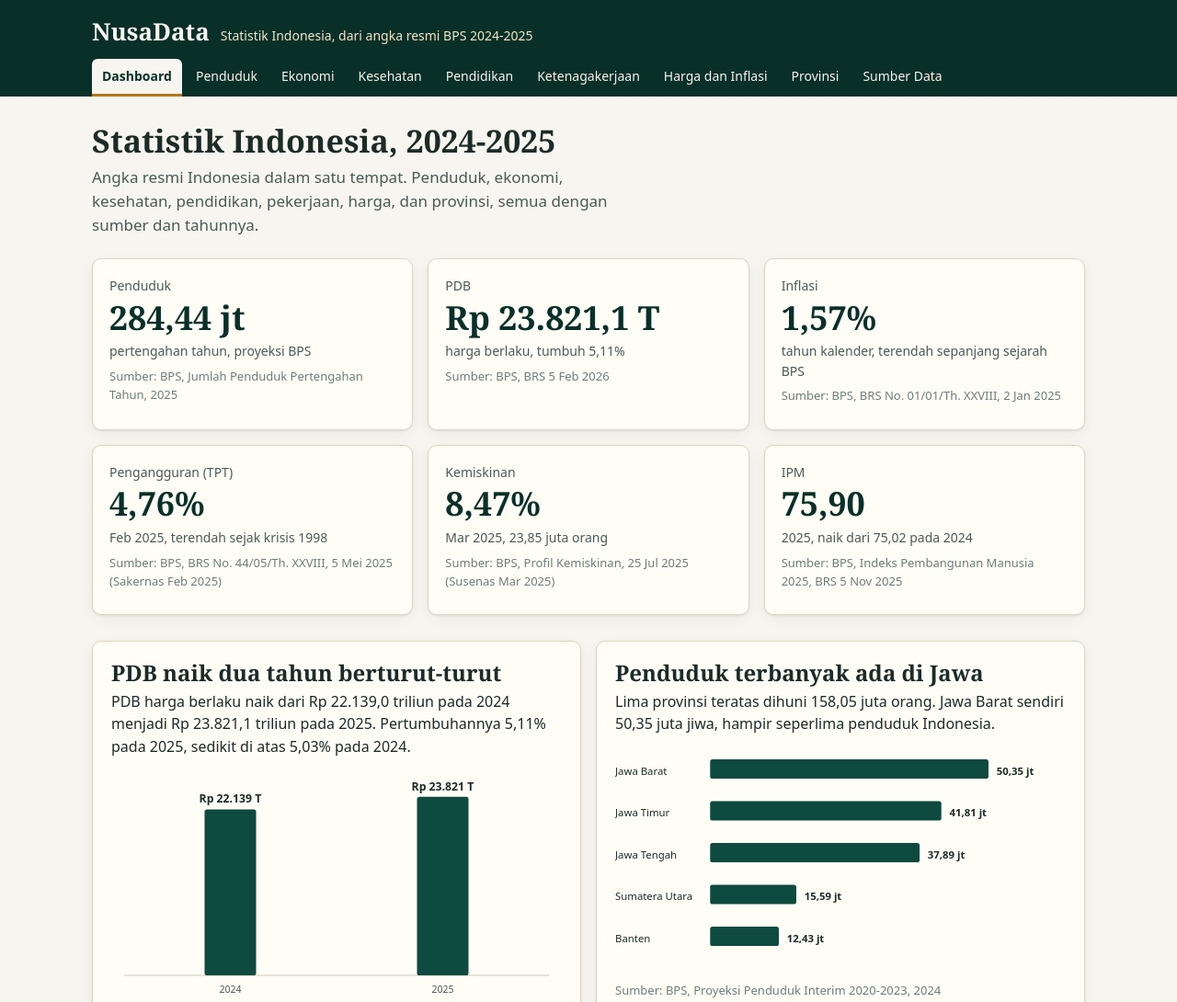
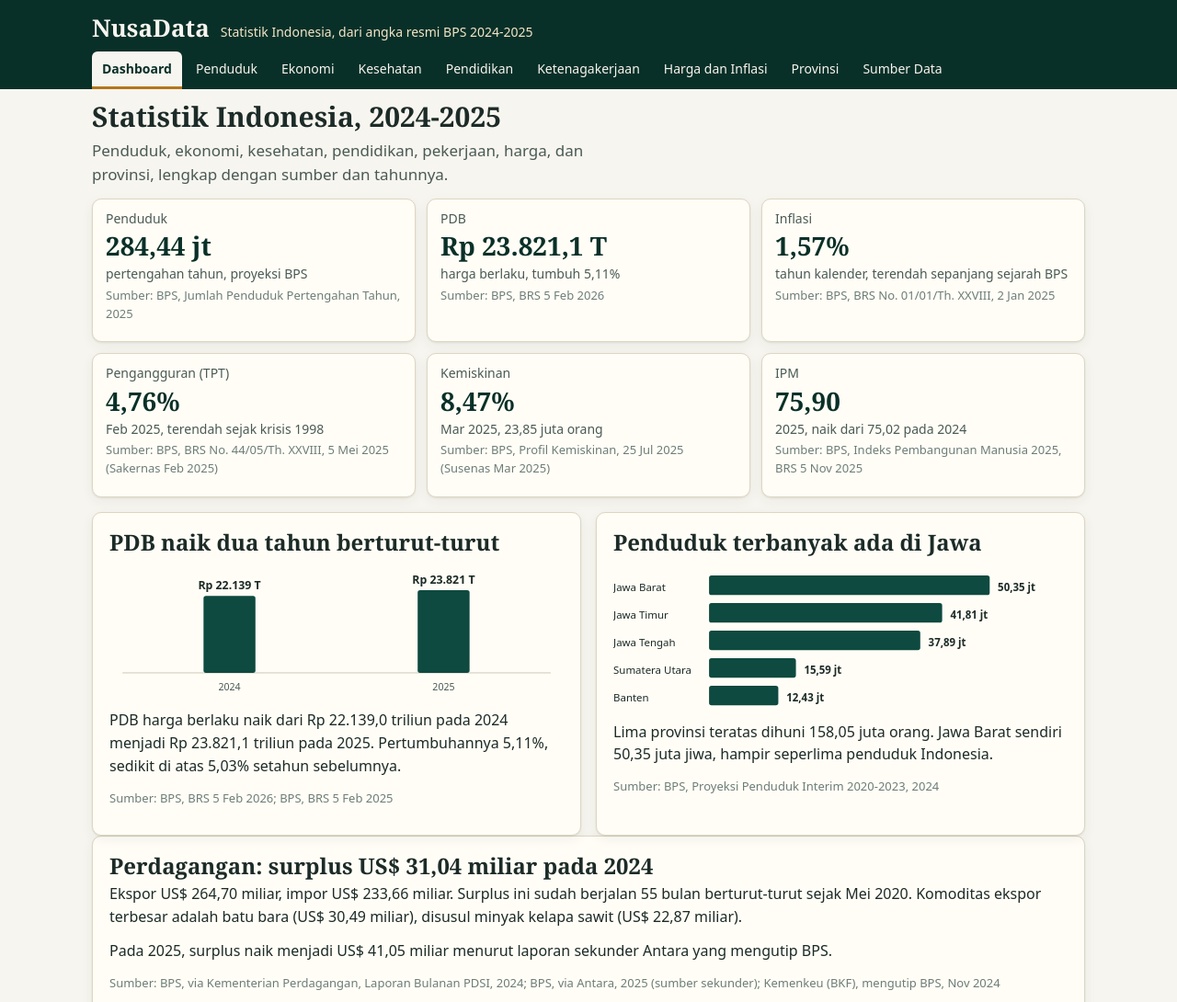
Before and after one commit to faaatopoa-byte/makefun-best-national-statistics-site, a plain HTML site: page app/index.html in a window 1280 px wide. Shown: the top 1090 px of the page at 92% size. Drawn offline with Linux system fonts and the light colour scheme.

Commit message:
Perbaiki cover dan grafik supaya terlihat utuh di 1280x800

```diff
--- a/app/style.css
+++ b/app/style.css
@@ -36,7 +36,7 @@ body {
 a { color: var(--teal); }
 a:focus-visible, button:focus-visible, input:focus-visible, th:focus-visible { outline: 3px solid var(--amber); outline-offset: 2px; }
 h1, h2, h3 { font-family: var(--font-display); color: var(--ink); line-height: 1.2; margin: 0 0 8px 0; }
-h1 { font-size: 34px; }
+h1 { font-size: 30px; }
 h2 { font-size: 24px; }
 h3 { font-size: 19px; }
 p { margin: 0 0 12px 0; }
@@ -45,11 +45,11 @@ p { margin: 0 0 12px 0; }
 .source { font-size: 13px; color: var(--ink-faint); margin-top: 6px; }
 
 .topbar { background: var(--teal-dark); color: var(--paper); }
-.topbar-inner { max-width: var(--measure); margin: 0 auto; padding: 14px 20px 0 20px; }
+.topbar-inner { max-width: var(--measure); margin: 0 auto; padding: 10px 20px 0 20px; }
 .brand { display: flex; align-items: baseline; gap: 12px; flex-wrap: wrap; }
 .brand-name { font-family: var(--font-display); font-size: 26px; font-weight: 700; color: var(--paper); text-decoration: none; }
 .brand-tag { font-size: 14px; color: var(--amber-soft); }
-nav.main-nav { display: flex; gap: 4px; flex-wrap: wrap; padding: 10px 0 0 0; }
+nav.main-nav { display: flex; gap: 4px; flex-wrap: wrap; padding: 6px 0 0 0; }
 nav.main-nav a {
   color: var(--paper);
   text-decoration: none;
@@ -61,16 +61,16 @@ nav.main-nav a {
 nav.main-nav a:hover { background: var(--teal); }
 nav.main-nav a.active { background: var(--paper); color: var(--teal-dark); font-weight: 700; border-bottom-color: var(--amber); }
 
-main { max-width: var(--measure); margin: 0 auto; padding: var(--gap-large) 20px 40px 20px; }
-.page-head { margin-bottom: 22px; }
+main { max-width: var(--measure); margin: 0 auto; padding: 12px 20px 40px 20px; }
+.page-head { margin-bottom: 10px; }
 .page-head h1 { margin-bottom: 6px; }
 
-.kpi-grid { display: grid; grid-template-columns: repeat(3, minmax(0, 1fr)); gap: var(--gap); margin-bottom: var(--gap-large); }
+.kpi-grid { display: grid; grid-template-columns: repeat(3, minmax(0, 1fr)); gap: 12px; margin-bottom: 16px; }
 .kpi {
   background: var(--card);
   border: 1px solid var(--line);
   border-radius: var(--radius);
-  padding: 18px 18px 14px 18px;
+  padding: 10px 14px 8px 14px;
   box-shadow: var(--shadow);
   text-decoration: none;
   color: var(--ink);
@@ -78,14 +78,15 @@ main { max-width: var(--measure); margin: 0 auto; padding: var(--gap-large) 20px
 }
 a.kpi:hover { border-color: var(--teal); }
 .kpi-label { font-size: 14px; color: var(--ink-soft); margin-bottom: 4px; }
-.kpi-value { font-family: var(--font-display); font-size: 36px; font-weight: 700; line-height: 1.1; color: var(--teal-dark); }
-.kpi-note { font-size: 14px; color: var(--ink-soft); margin-top: 6px; }
+.kpi-value { font-family: var(--font-display); font-size: 28px; font-weight: 700; line-height: 1.1; color: var(--teal-dark); }
+.kpi-note { font-size: 14px; color: var(--ink-soft); margin-top: 4px; }
+.kpi .source { margin-top: 2px; }
 
 .panel {
   background: var(--card);
   border: 1px solid var(--line);
   border-radius: var(--radius);
-  padding: 20px;
+  padding: 18px;
   box-shadow: var(--shadow);
   margin-bottom: var(--gap-large);
   min-width: 0;
@@ -94,10 +95,10 @@ a.kpi:hover { border-color: var(--teal); }
 .panel h3 { margin-bottom: 4px; }
 .two-col { display: grid; grid-template-columns: minmax(0, 1fr) minmax(0, 1fr); gap: var(--gap); }
 .two-col > .panel { margin-bottom: 0; }
-.chart-wrap { margin-top: 12px; }
+.chart-wrap { margin-top: 8px; }
 .chart-wrap svg { width: 100%; height: auto; display: block; }
 
-.stat-row { display: grid; grid-template-columns: repeat(4, minmax(0, 1fr)); gap: var(--gap); margin-bottom: var(--gap-large); }
+.stat-row { display: grid; grid-template-columns: repeat(4, minmax(0, 1fr)); gap: var(--gap); margin-bottom: 16px; }
 .stat {
   background: var(--card);
   border: 1px solid var(--line);
@@ -198,8 +199,8 @@ footer.site-footer h2 { font-size: 17px; }
 @media (max-width: 480px) {
   .kpi-grid { grid-template-columns: minmax(0, 1fr); }
   .stat-row { grid-template-columns: minmax(0, 1fr); }
-  nav.main-nav { flex-wrap: nowrap; overflow-x: auto; padding-bottom: 6px; }
-  nav.main-nav a { white-space: nowrap; }
+  nav.main-nav { flex-wrap: wrap; overflow-x: visible; padding-bottom: 4px; }
+  nav.main-nav a { white-space: nowrap; font-size: 13px; padding: 7px 9px; }
   main { padding-top: 20px; }
 }
 @media (prefers-reduced-motion: reduce) {
--- a/app/views.js
+++ b/app/views.js
@@ -36,10 +36,10 @@ export function renderDashboard() {
   const gdpBars = barChart([
     { label: '2024', value: 22139.0, display: 'Rp 22.139 T' },
     { label: '2025', value: 23821.1, display: 'Rp 23.821 T' }
-  ], { label: 'PDB harga berlaku 2024 dan 2025' });
+  ], { label: 'PDB harga berlaku 2024 dan 2025', height: 180 });
   const popBars = hbarChart(POPULATION.top5.map(function (p) {
     return { label: p.name, value: p.value, display: p.display };
-  }), { label: 'Lima provinsi dengan penduduk terbanyak, 2024' });
+  }), { label: 'Lima provinsi dengan penduduk terbanyak, 2024', rowHeight: 34 });
   const links = NAV.slice(1).map(function (n) {
     const blurb = {
       '#/penduduk': '284,44 juta jiwa pada 2025',
@@ -54,14 +54,16 @@ export function renderDashboard() {
     return '<a class="link-card" href="' + n.route + '"><strong>' + n.label + '</strong><span>' + blurb + '</span></a>';
   }).join('');
   return pageHead('Statistik Indonesia, 2024-2025',
-    'Angka resmi Indonesia dalam satu tempat. Penduduk, ekonomi, kesehatan, pendidikan, pekerjaan, harga, dan provinsi, semua dengan sumber dan tahunnya.')
+    'Penduduk, ekonomi, kesehatan, pendidikan, pekerjaan, harga, dan provinsi, lengkap dengan sumber dan tahunnya.')
     + '<div class="kpi-grid">' + KPI.map(kpiCard).join('') + '</div>'
     + '<div class="two-col"><section class="panel"><h2>PDB naik dua tahun berturut-turut</h2>'
-    + '<p>PDB harga berlaku naik dari Rp 22.139,0 triliun pada 2024 menjadi Rp 23.821,1 triliun pada 2025. Pertumbuhannya 5,11% pada 2025, sedikit di atas 5,03% pada 2024.</p>'
-    + '<div class="chart-wrap">' + gdpBars + '</div>' + src(SOURCES.pdb2025 + '; ' + SOURCES.pdb2024) + '</section>'
+    + '<div class="chart-wrap">' + gdpBars + '</div>'
+    + '<p>PDB harga berlaku naik dari Rp 22.139,0 triliun pada 2024 menjadi Rp 23.821,1 triliun pada 2025. Pertumbuhannya 5,11%, sedikit di atas 5,03% setahun sebelumnya.</p>'
+    + src(SOURCES.pdb2025 + '; ' + SOURCES.pdb2024) + '</section>'
     + '<section class="panel"><h2>Penduduk terbanyak ada di Jawa</h2>'
+    + '<div class="chart-wrap">' + popBars + '</div>'
     + '<p>Lima provinsi teratas dihuni 158,05 juta orang. Jawa Barat sendiri 50,35 juta jiwa, hampir seperlima penduduk Indonesia.</p>'
-    + '<div class="chart-wrap">' + popBars + '</div>' + src(SOURCES.penduduk2024) + '</section></div>'
+    + src(SOURCES.penduduk2024) + '</section></div>'
     + '<section class="panel"><h2>Perdagangan: surplus US$ 31,04 miliar pada 2024</h2>'
     + '<p>Ekspor US$ 264,70 miliar, impor US$ 233,66 miliar. Surplus ini sudah berjalan 55 bulan berturut-turut sejak Mei 2020. Komoditas ekspor terbesar adalah batu bara (US$ 30,49 miliar), disusul minyak kelapa sawit (US$ 22,87 miliar).</p>'
     + '<p>Pada 2025, surplus naik menjadi US$ 41,05 miliar menurut laporan sekunder Antara yang mengutip BPS.</p>'
@@ -100,7 +102,7 @@ export function renderEkonomi(year) {
   const growthBars = barChart([
     { label: '2024', value: 5.03, display: '5,03%' },
     { label: '2025', value: 5.11, display: '5,11%' }
-  ], { label: 'Pertumbuhan PDB 2024 dan 2025', color: '#b4761c' });
+  ], { label: 'Pertumbuhan PDB 2024 dan 2025', color: '#b4761c', height: 210 });
   const pdrbRows = GDP.pdrb2024.map(function (p, i) {
     return '<tr><td>' + (i + 1) + '</td><td>' + p.name + '</td><td class="num">' + p.value + '</td><td class="num">' + p.share + '</td></tr>';
   }).join('');
@@ -115,8 +117,9 @@ export function renderEkonomi(year) {
     + statCard(GDP.javaShare2024, 'PDB berasal dari Pulau Jawa, 2024', SOURCES.pdb2024)
     + '</div>'
     + '<div class="two-col"><section class="panel"><h2>Pertumbuhan dua tahun terakhir</h2>'
+    + '<div class="chart-wrap">' + growthBars + '</div>'
     + '<p>Pertumbuhan 2025 (5,11%) sedikit lebih cepat dari 2024 (5,03%). Triwulan IV 2025 tumbuh 5,39% dibanding triwulan yang sama setahun sebelumnya.</p>'
-    + '<div class="chart-wrap">' + growthBars + '</div>' + src(SOURCES.pdb2025 + '; ' + SOURCES.pdb2024) + '</section>'
+    + src(SOURCES.pdb2025 + '; ' + SOURCES.pdb2024) + '</section>'
     + '<section class="panel"><h2>Tahun lainnya</h2>'
     + '<p>Pada ' + other + ', PDB ' + GDP.byYear[other].total + ' dengan pertumbuhan ' + GDP.byYear[other].growth + ' dan PDB per kapita ' + GDP.byYear[other].perCapita + ' (' + GDP.byYear[other].perCapitaUsd + ').</p>'
     + '<p>PDB harga konstan 2010 pada 2025 sebesar ' + GDP.constant2025 + '.</p>'
@@ -132,7 +135,7 @@ export function renderKesehatan() {
   const ipmLine = lineChart([
     { label: '2024', value: 75.02, display: '75,02' },
     { label: '2025', value: 75.90, display: '75,90' }
-  ], { label: 'Indeks Pembangunan Manusia 2024 dan 2025' });
+  ], { label: 'Indeks Pembangunan Manusia 2024 dan 2025', height: 220 });
   return pageHead('Kesehatan',
     'Umur harapan hidup orang Indonesia 74,15 tahun pada 2024 menurut seri Indeks Pembangunan Manusia BPS. Angka itu naik menjadi 74,47 tahun pada 2025.')
     + '<div class="stat-row">'
@@ -159,7 +162,7 @@ export function renderPendidikan() {
   const litBars = barChart([
     { label: '2024', value: 96.67, display: '96,67%' },
     { label: '2025', value: 97.10, display: '97,10%' }
-  ], { label: 'Angka melek aksara usia 15 tahun ke atas', color: '#0e4a3f' });
+  ], { label: 'Angka melek aksara usia 15 tahun ke atas', color: '#0e4a3f', height: 220 });
   return pageHead('Pendidikan',
     'Angka partisipasi sekolah (APS) menjawab satu pertanyaan sederhana: dari 100 anak di satu kelompok umur, berapa yang bersekolah. Di usia sekolah dasar hampir semua anak bersekolah, tapi di usia 16-18 tahun sekitar 1 dari 4 remaja tidak sekolah.')
     + '<div class="aps-row">' + cards + '</div>'
@@ -178,7 +181,7 @@ export function renderKetenagakerjaan() {
   const tptBars = barChart([
     { label: 'Feb 2024', value: 4.82, display: '4,82%' },
     { label: 'Feb 2025', value: 4.76, display: '4,76%' }
-  ], { label: 'Tingkat pengangguran terbuka Februari 2024 dan 2025', color: '#0e4a3f' });
+  ], { label: 'Tingkat pengangguran terbuka Februari 2024 dan 2025', color: '#0e4a3f', height: 220 });
   return pageHead('Ketenagakerjaan',
     'Tingkat pengangguran terbuka 4,76% pada Februari 2025, terendah sejak krisis 1998 menurut BPS. Ada 7,28 juta orang menganggur dari angkatan kerja 153,05 juta orang.')
     + '<div class="stat-row">'
@@ -208,7 +211,7 @@ export function renderHarga(year) {
   const bars = barChart([
     { label: 'Des 2023', value: 2.61, display: '2,61%' },
     { label: 'Des 2024', value: 1.57, display: '1,57%' }
-  ], { label: 'Inflasi year-on-year Desember 2023 dan 2024', color: '#0e4a3f' });
+  ], { label: 'Inflasi year-on-year Desember 2023 dan 2024', color: '#0e4a3f', height: 220 });
   return pageHead('Harga dan Inflasi',
     'Inflasi 2024 hanya 1,57%, terendah sepanjang sejarah pencatatan BPS. Indeks Harga Konsumen Desember 2024 berada di 106,80 (2022 = 100).')
     + '<div class="tabs" role="group" aria-label="Pilih tahun"><button type="button" data-year="2024" aria-pressed="' + (y === '2024') + '">2024 (BPS)</button>'
```
Also changed, not shown: screenshots/1-dashboard.jpg, screenshots/2-ekonomi.jpg, screenshots/3-provinsi.jpg, screenshots/4-hp.jpg.
